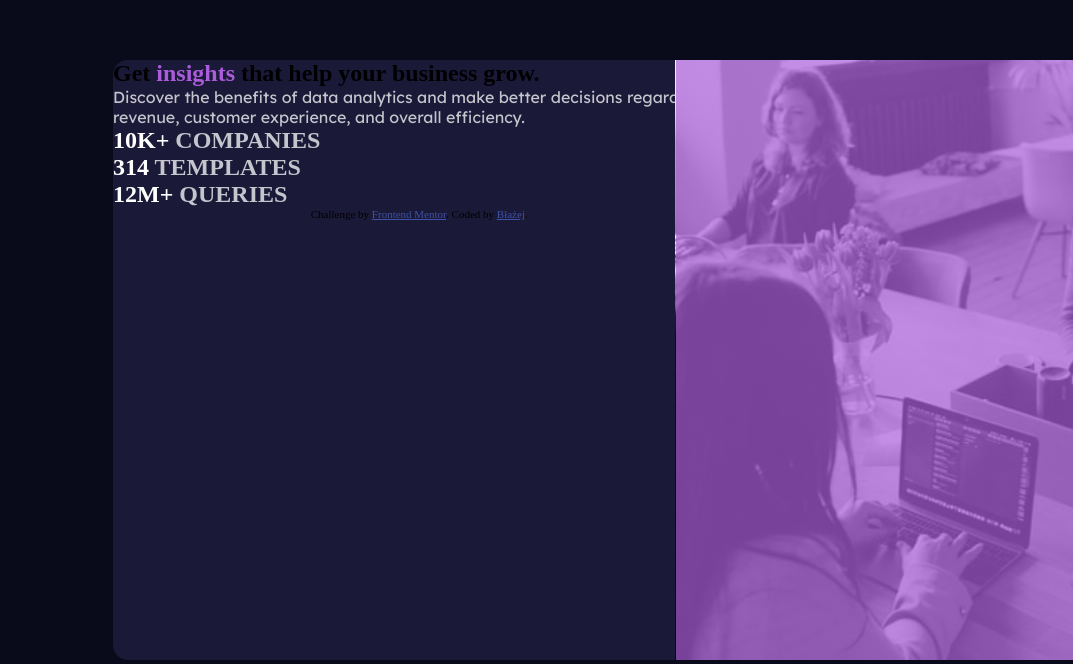
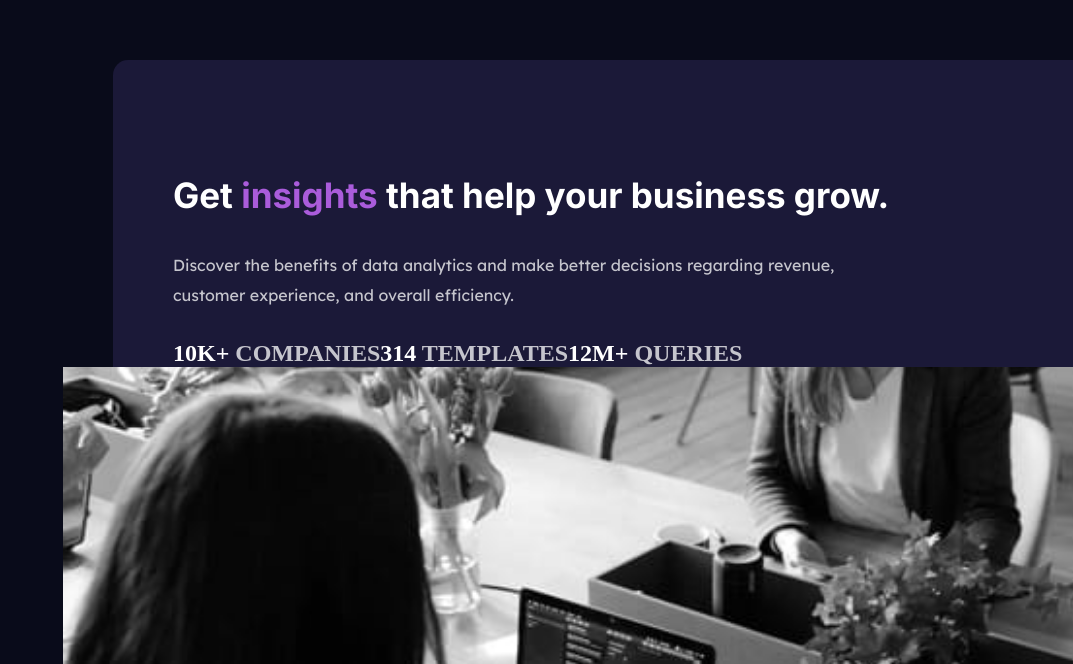
Before and after one commit to Blazej-oWo/stats_preview_card_FM, a plain HTML site: page index.html in a window 1280 px wide. Shown: the part 140-804 px from the top of the page, without its empty margins (207-1280 px from the left). Drawn offline with Linux system fonts and the light colour scheme.

Commit message:
still working on destkop view

```diff
--- a/index.html
+++ b/index.html
@@ -22,18 +22,19 @@
 
       <p>Discover the benefits of data analytics and make better decisions regarding revenue, customer
         experience, and overall efficiency.</p>
-
-      <h2><span>10k+</span> companies</h2>
-      <h2><span>314</span> templates</h2>
-      <h2><span>12m+</span> queries</h2>
-
+      <div class="info">
+        <h2><span>10k+</span> companies</h2>
+        <h2><span>314</span> templates</h2>
+        <h2><span>12m+</span> queries</h2>
+      </div>
+      <div class="block"></div>
+      <div class="filter"></div>
       <div class="attribution">
         Challenge by <a href="https://www.frontendmentor.io?ref=challenge" target="_blank">Frontend Mentor</a>.
         Coded by <a href="#">Błażej</a>.
       </div>
     </div>
-    <div class="block"></div>
-    <div class="filter"></div>
+
   </section>
 </body>
 
--- a/style.css
+++ b/style.css
@@ -11,6 +11,7 @@ body {
 .attribution {
     font-size: 11px;
     text-align: center;
+    margin:200px 0 0 60px;
   }
 
   .attribution a {
@@ -27,7 +28,6 @@ section {
     width: 1200px;
     height: 600px;
     border-radius: 15px;
-}
 
 
 }
@@ -35,7 +35,11 @@ section {
 h1 {
     color:white;
     font-family:Inter,Arial, Helvetica, sans-serif;
-    font-size: 32px;
+    font-size: 35px;
+    margin:110px 0 0 60px;
+    width:70%;
+    line-height: 50px;
+
 }
 h1 span{
     color: hsl(277, 64%, 61%);
@@ -43,6 +47,14 @@ h1 span{
 p{
     color:hsla(0, 0%, 100%, 0.75);
     font-family: Lexend Deca,Arial, Helvetica, sans-serif;
+    margin:30px 0 0 60px;
+    width:65%;
+    line-height: 30px;
+    font-weight: 500;
+}
+.info {
+    display: flex;
+    margin:30px 0 0 60px;
 }
 .block{
 
```
